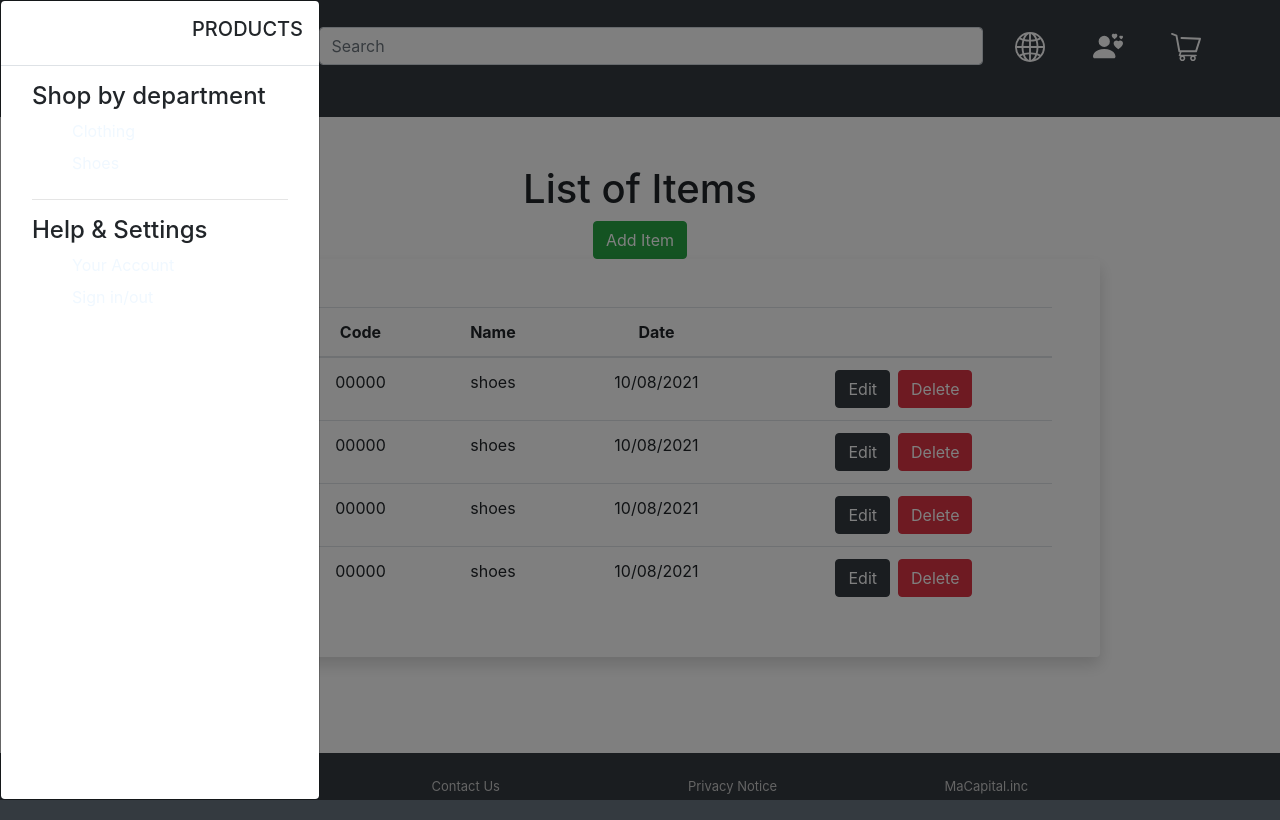
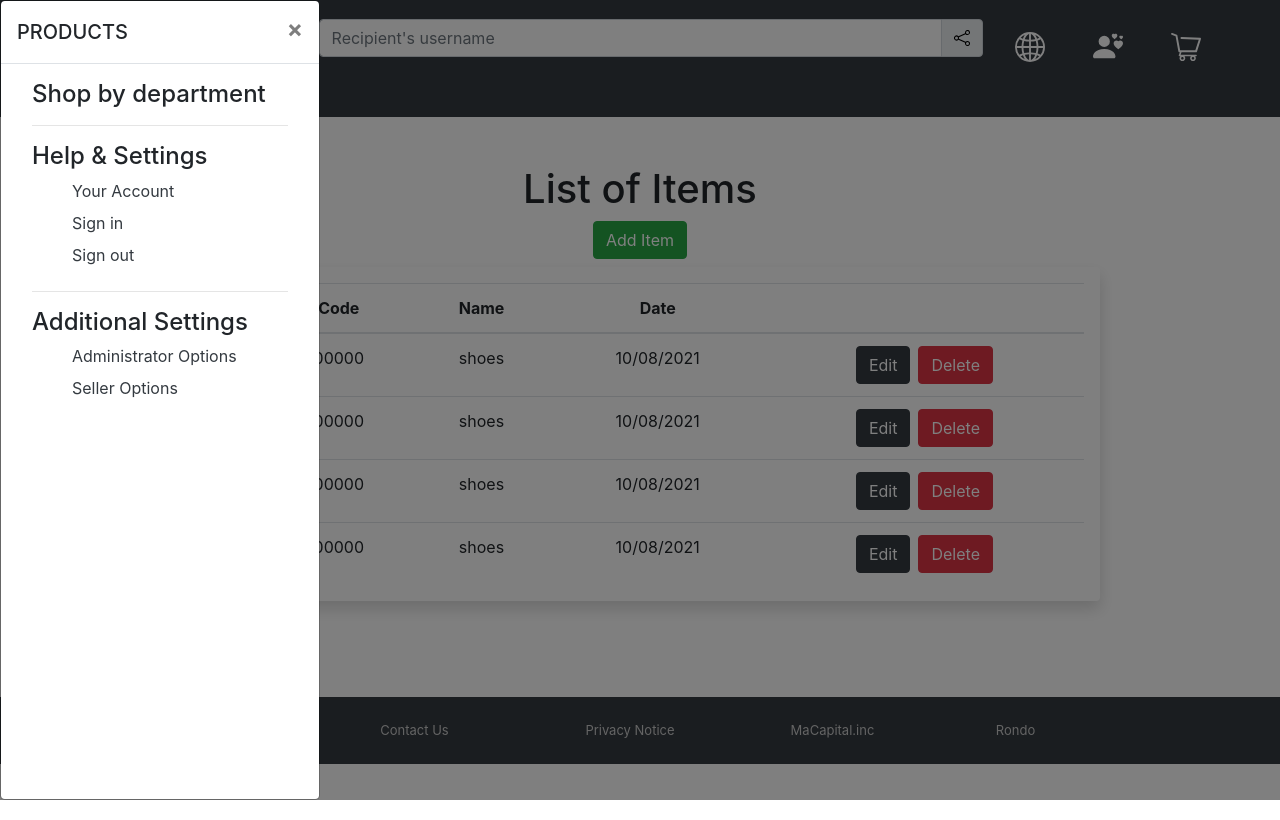
Before and after one commit to MaCapital/mac-ecomerce-ui, a React (Create React App) app: page /productman in a window 1280 px wide. Both pictures are taken after a click on the label "ALL". Built offline with nearby package versions, Linux system fonts and the light colour scheme; no server answers.

Commit message:
adding product manager button and product manager modal

```diff
--- a/src/Components/HeaderNavbar.js
+++ b/src/Components/HeaderNavbar.js
@@ -103,6 +103,10 @@
     const handleSignIn = () => {
         history.push('/login')
     }
+
+    const handleProductManager = () => {
+        history.push('/productman');
+    }
     return (
         <>
             {/*navbar*/}
@@ -170,13 +174,16 @@
                 <div className="modal-dialog" role="document">
                     <div className="modal-content" >
                         <div className="modal-header">
-                            <button type="menu" className="close" data-dismiss="modal" aria-label="Close">
+                            <h5 className="modal-title" id="exampleModalCenterTitle">PRODUCTS</h5>
+                            <button type="button" className="close" data-dismiss="modal" aria-label="Close">
+                                <span aria-hidden="true">×</span>
                             </button>
-                            <h5>PRODUCTS</h5>
                         </div>
+
                         <div className="modal-body">
                             <div className="container">
-                                <h4>Shop by department</h4>
+
+                                <h4>Shop by department </h4>
                                 <ul className="shop_departmen_modal" style={{ listStyle: 'none' }}>
                                     {/* rendering list of categories here */}
                                     {categorycolumn}
@@ -187,6 +194,13 @@
                                     <li><label className="text-dark" type="button" htmlFor>Your Account</label></li>
                                     <li><label type="button" className="text-dark" htmlFor data-dismiss="modal" onClick={handleSignIn}>Sign in</label></li>
                                     <li><label type="button" className="text-dark" htmlFor onClick={handleLogout} data-dismiss="modal">Sign out</label></li>
+                                </ul>
+
+                                <hr className="text-black-50" />
+                                <h4>Additional Settings</h4>
+                                <ul className="help_settings_modal" style={{ listStyle: 'none' }}>
+                                    <li><label data-dismiss="modal" className="text-dark" type="button" htmlFor>Administrator Options</label></li>
+                                    <li><label data-dismiss="modal" className="text-dark" type="button" onClick={handleProductManager} htmlFor>Seller Options</label></li>
                                 </ul>
                             </div>
                         </div>
@@ -201,7 +215,7 @@
                         <div className="modal-header">
                             <button type="menu" className="close" data-dismiss="modal" aria-label="Close">
                             </button>
-                            <h5>PRODUCTS</h5>
+                            <h5>PRODUCTS s</h5>
                         </div>
                         <div className="modal-body">
                             <div className="container">
@@ -217,8 +231,9 @@
                                 <ul className="help_settings_modal" style={{ listStyle: 'none' }}>
                                     <li><label className="text-dark" type="button" htmlFor>Your Account</label></li>
                                     <li><label type="button" className="text-dark" htmlFor data-dismiss="modal" onClick={handleSignIn}>Sign in</label></li>
-                                    <li><label type="button" className="text-dark" htmlFor onClick={handleLogout} data-dismiss="modal">Sign out</label></li>
+                                    <li><label type="button" className="text-dark" htmlFor onClick={handleLogout} data-dismiss="modal">Sign out </label></li>
                                 </ul>
+
                             </div>
                         </div>
                     </div>
--- a/src/Components/ItemView.js
+++ b/src/Components/ItemView.js
@@ -1,69 +1,36 @@
 import 'bootstrap/dist/css/bootstrap.min.css';
 import 'bootstrap/dist/js/bootstrap.bundle.min';
 import '../App.css';
-import Logo from '../images/Icons/tropical-storm.svg'
-import Deliver from '../images/Icons/geo-alt-fill.svg'
-import Language from '../images/Icons/globe2.svg'
-import CartIcon from '../images/Icons/cart.svg'
-import Person from '../images/Icons/person-circle.svg'
-import Google from '../images/Icons/google.svg'
-import AccountIcon from '../images/Icons/person-hearts.svg'
-function ItemView() {
+import { useEffect, useState } from 'react';
+import axios from 'axios';
+import HeaderNavbar from './HeaderNavbar';
+import Footer from './Footer';
+function ItemView(props) {
+
+    useEffect(() => {
+        console.log(props.sc)
+        async function getData() {
+            let responseData;
+            //let stateSC = props.sc;
+            await axios.get("http://http://localhost:8081/items?ids=" + props.sc)
+                .then((response) => responseData = response.data);
+            console.log(responseData);
+            fillItem(responseData);
+        }
+        getData();
+    }, [props.sc]);
+
+    const fillItem = (data) => {
+
+    }
+
     return (
         <div>
-            {/*navbar*/}
-            <div className="container-fluid">
-                <nav className="row navbar navbar-expand-md navbar-dark bg-dark pb-0">
-                    <div className="container-fluid">
-                        <img src={Logo} style={{ width: "40px", height: "40px" }} alt="" className="src col-1" />
-
-                        <button className="navbar-toggler" type="button" data-bs-toggle="collapse" data-bs-target="#navbarCollapse" aria-controls="navbarCollapse" aria-expanded="false" aria-label="Toggle navigation">
-                            <span className="navbar-toggler-icon" />
-                        </button>
-
-                        <div className="collapse navbar-collapse" id="navbarCollapse">
-                            <ul className="navbar-nav me-auto mb-1 mb-md-0 p-2 col-2 justify-content-center text-center">
-                                <li className="nav-item delivery">
-                                    <a className="nav-link active" aria-current="page" href="#">
-                                        <div>Delivery to</div>
-                                        <img src={Deliver} style={{ width: "50px", height: "25px" }} alt="" className="src" />
-                                    </a>
-                                </li>
-                            </ul>
-                            <input className="form-control nav-item me-2" type="search" placeholder="Search" aria-label="Search" />
-                            <ul className="navbar-nav mx-2 mb-1 mb-md-0 p-2">
-                                <li className="nav-item">
-                                    <a href="#" className="nav-item navbar-brand me-auto mb-2 mb-md-0 px-3 " >
-                                        <img src={Language} style={{ width: "30px", height: "30px" }} alt="" className="src" />
-                                    </a>
-                                </li>
-                                <li className="nav-item ">
-                                    <a className="nav-item navbar-brand me-auto mb-2 mb-md-0 px-3 " aria-current="page" href="#"><img src={AccountIcon} style={{ width: "30px", height: "30px" }} alt="" className="src" /></a>
-                                </li>
-                                <li className="nav-item ">
-                                    <a className="nav-item navbar-brand me-auto mb-2 mb-md-0 px-3 " href="#">
-                                        <img src={CartIcon} style={{ width: "30px", height: "30px" }} alt="" className="src" />
-                                    </a>
-                                </li>
-                            </ul>
-                        </div>
-                    </div>
-                </nav>
-                <div className="row bg-dark pb-0 mb-0">
-                    <div className="col-1 px-5 pt-0 pb-0 ">
-                        <label htmlFor type="button" className="col font-weight-light px-4" data-toggle="modal" data-target="#myModal2">ALL</label>
-                    </div>
-                    <div className="col-4 px-5 pt-0 pb-0">
-                        <label htmlFor type="button" className="col font-weight-light px-5" data-target="#">Today's deals</label>
-                    </div>
-                </div>
-            </div >
-            {/*end navbar*/}
+            <HeaderNavbar scFunction={props.scFunction} />
             {/*content-items-login-register,etc*/}
             <div className>
                 <div className="container bg-white mx-5 my-3">
                     <div className="row">
-
                         {/*carousel + details product*/}
                         <div className="container">
                             <div className="row mb-3">
@@ -136,46 +103,8 @@
                 </div>
             </div>
             {/*footer*/}
-            <footer className="footer  bg-dark">
-                <div className="container">
-                    <div className="row p-4 ">
-                        <div className="col common-letter px-5">Conditions of Use</div>
-                        <div className="col common-letter">Contact Us</div>
-                        <div className="col common-letter">Privacy Notice</div>
-                        <div className="col common-letter">MaCapital.inc </div>
-                    </div>
-                </div>
-            </footer>
-            {/*MODAL - ALL*/}
-            <div className="modal fade" id="myModal2" tabIndex={-1} role="dialog" aria-labelledby="myModalLabel2">
-                <div className="modal-dialog" role="document">
-                    <div className="modal-content">
-                        <div className="modal-header">
-                            <button type="menu" className="close" data-dismiss="modal" aria-label="Close">
-                            </button>
-                            <h5>PRODUCTS</h5>
-                        </div>
-                        <div className="modal-body">
-                            <div className="container">
-                                <h4>Shop by department</h4>
-                                <ul className="shop_departmen_modal" style={{ listStyle: 'none' }}>
-                                    <li><label className="text-black " htmlFor type="button">Clothing</label>
-                                        <div>
-                                        </div></li>
-                                    <li><label className="text-black" htmlFor type="button">Shoes</label></li>
-                                </ul>
-                                <hr className="text-black-50" />
-                                <h4>Help &amp; Settings</h4>
-                                <ul className="help_settings_modal" style={{ listStyle: 'none' }}>
-                                    <li><label className="text-black" type="button" htmlFor>Your Account</label></li>
-                                    <li><label type="button" className="text-black" htmlFor>Sign in/out</label></li>
-                                </ul>
-                            </div>
-                        </div>
-                    </div>
-                </div>
-            </div>
-            {/*END MODAL - ALL*/}
+            <Footer />
+
         </div>
     );
 }
--- a/src/Components/Login.js
+++ b/src/Components/Login.js
@@ -67,7 +67,8 @@
             <HeaderNavbar scFunction={props.scFunction} />
             {/*end navbar*/}
             {/*content-items-login-register,etc*/}
-            <div className="container ">
+            <div className="container"  >
+                <div className="container  mb-5 pb-5 pt-2 mt-3"  >
                     <div className="row mb-5 mx-5 px-5  justify-content-center">
                         <form className="form-signin m-5  ">
                             <div className="text-center mb-4">
@@ -93,6 +94,8 @@
                         </form>
                     </div>
                 </div>
+
+            </div>
             {/*footer*/}
             <Footer />
         </div>
--- a/src/Components/ProductManager.js
+++ b/src/Components/ProductManager.js
@@ -1,76 +1,28 @@
 import 'bootstrap/dist/css/bootstrap.min.css';
 import 'bootstrap/dist/js/bootstrap.bundle.min';
 import '../App.css';
-import Logo from '../images/Icons/tropical-storm.svg'
-import Deliver from '../images/Icons/geo-alt-fill.svg'
-import Language from '../images/Icons/globe2.svg'
-import CartIcon from '../images/Icons/cart.svg'
-import AccountIcon from '../images/Icons/person-hearts.svg'
-
+import HeaderNavbar from './HeaderNavbar';
+import Footer from './Footer';
 function ProductManager() {
   return (
     <div>
       {/*navbar*/}
-      <div className="container-fluid">
-        <nav className="row navbar navbar-expand-md navbar-dark bg-dark pb-0">
-          <div className="container-fluid">
-            <img src={Logo} style={{ width: "40px", height: "40px" }} alt="" className="src col-1" />
-
-            <button className="navbar-toggler" type="button" data-bs-toggle="collapse" data-bs-target="#navbarCollapse" aria-controls="navbarCollapse" aria-expanded="false" aria-label="Toggle navigation">
-              <span className="navbar-toggler-icon" />
-            </button>
-
-            <div className="collapse navbar-collapse" id="navbarCollapse">
-              <ul className="navbar-nav me-auto mb-1 mb-md-0 p-2 col-2 justify-content-center text-center">
-                <li className="nav-item delivery">
-                  <a className="nav-link active" aria-current="page" href="#">
-                    <div>Delivery to</div>
-                    <img src={Deliver} style={{ width: "50px", height: "25px" }} alt="" className="src" />
-                  </a>
-                </li>
-              </ul>
-              <input className="form-control nav-item me-2" type="search" placeholder="Search" aria-label="Search" />
-              <ul className="navbar-nav mx-2 mb-1 mb-md-0 p-2">
-                <li className="nav-item">
-                  <a href="#" className="nav-item navbar-brand me-auto mb-2 mb-md-0 px-3 " >
-                    <img src={Language} style={{ width: "30px", height: "30px" }} alt="" className="src" />
-                  </a>
-                </li>
-                <li className="nav-item ">
-                  <a className="nav-item navbar-brand me-auto mb-2 mb-md-0 px-3 " aria-current="page" href="#"><img src={AccountIcon} style={{ width: "30px", height: "30px" }} alt="" className="src" /></a>
-                </li>
-                <li className="nav-item ">
-                  <a className="nav-item navbar-brand me-auto mb-2 mb-md-0 px-3 " href="#">
-                    <img src={CartIcon} style={{ width: "30px", height: "30px" }} alt="" className="src" />
-                  </a>
-                </li>
-              </ul>
-            </div>
-          </div>
-        </nav>
-        <div className="row bg-dark pb-0 mb-0">
-          <div className="col-1 px-5 pt-0 pb-0 ">
-            <label htmlFor type="button" className="col font-weight-light px-4" data-toggle="modal" data-target="#myModal2">ALL</label>
-          </div>
-          <div className="col-4 px-5 pt-0 pb-0">
-            <label htmlFor type="button" className="col font-weight-light px-5" data-target="#">Today's deals</label>
-          </div>
-        </div>
-      </div >
+      <HeaderNavbar />
       {/*end navbar*/}
       {/*content-items-login-register,etc*/}
 
       <section className="pb-5 header text-center">
         <div className="container py-5 ">
-          <div >
+          <div className='pb-2'>
             <h1>List of Items</h1>
-            <button className="btn btn-success " type="button" data-toggle="tooltip" data-placement="top" title="Edit">Add Item</button>
+            <button className="btn btn-success " type="button"
+              data-placement="top" title="Edit" data-toggle="modal" data-target="#myModalAdd">Add Item</button>
 
           </div>
           <div className="row">
             <div className="col-lg-10 mx-auto" >
               <div className="card border-0 shadow" >
-                <div className="card-body p-5" >
+                <div className="card-body p-3" >
                   {/* Responsive table */}
                   <div className="table-responsive" >
                     <table className="table m-0">
@@ -168,47 +120,96 @@
 
 
       {/*footer*/}
-      <footer className="footer  bg-dark">
-        <div className="container">
-          <div className="row p-4 ">
-            <div className="col common-letter px-5">Conditions of Use</div>
-            <div className="col common-letter">Contact Us</div>
-            <div className="col common-letter">Privacy Notice</div>
-            <div className="col common-letter">MaCapital.inc </div>
-          </div>
-        </div>
-      </footer>
+      <Footer />
       {/*MODAL - ALL*/}
-      <div className="modal fade" id="myModal2" tabIndex={-1} role="dialog" aria-labelledby="myModalLabel2">
-        <div className="modal-dialog" role="document">
+      <div className="modal" id="myModalAdd" tabIndex={-1} role="dialog" aria-labelledby="exampleModalCenterTitle" aria-hidden="true">
+        <div className="modal-dialog modal-dialog-centered modal-dialog-scrollable" role="document">
           <div className="modal-content">
             <div className="modal-header">
-              <button type="menu" className="close" data-dismiss="modal" aria-label="Close">
+              <h5 className="modal-title" id="exampleModalCenterTitle">Add a New Product</h5>
+              <button type="button" className="close" data-dismiss="modal" aria-label="Close">
+                <span aria-hidden="true">×</span>
               </button>
-              <h5>PRODUCTS</h5>
             </div>
             <div className="modal-body">
-              <div className="container">
-                <h4>Shop by department</h4>
-                <ul className="shop_departmen_modal" style={{ listStyle: 'none' }}>
-                  <li><label className="text-black " htmlFor type="button">Clothing</label>
-                    <div>
-                    </div></li>
-                  <li><label className="text-black" htmlFor type="button">Shoes</label></li>
-                </ul>
-                <hr className="text-black-50" />
-                <h4>Help &amp; Settings</h4>
-                <ul className="help_settings_modal" style={{ listStyle: 'none' }}>
-                  <li><label className="text-black" type="button" htmlFor>Your Account</label></li>
-                  <li><label type="button" className="text-black" htmlFor>Sign in/out</label></li>
-                </ul>
+              {/**id */}
+              {/**name  */}
+              <div className="input-group mb-3">
+                <div className="input-group-prepend">
+                  <span className="input-group-text" id="basic-addon1">Product name</span>
+                </div>
+                <input type="text" className="form-control" placeholder="Item's name" aria-label="Username" aria-describedby="basic-addon1" />
               </div>
+
+              {/**price  */}
+              <div className="input-group mb-3">
+                <div className="input-group-prepend">
+                  <span className="input-group-text">Price</span>
+                </div>
+                <input type="text" className="form-control" aria-label="Amount (to the nearest dollar)" placeholder='$' />
+              </div>
+              {/**subcatid */}
+              <div className="input-group mb-3">
+                <div className="input-group-prepend">
+                  <button className="btn btn-outline-secondary dropdown-toggle" type="button" data-toggle="dropdown" aria-expanded="false">Subcategoria</button>
+                  <div className="dropdown-menu">
+                    <a className="dropdown-item" href="#">Action</a>
+                    <a className="dropdown-item" href="#">Another action</a>
+                    <a className="dropdown-item" href="#">Something else here</a>
+                    <div role="separator" className="dropdown-divider" />
+                    <a className="dropdown-item" href="#">Separated link</a>
+                  </div>
+                </div>
+              </div>
+              {/**date  */}
+
+              {/**image  */}
+              <div className="input-group mb-3">
+                <input type="file" className="form-control" placeholder="Search your picture..." aria-label="Recipient's username" aria-describedby="button-addon2" />
+                <div className="input-group-append">
+                  <button className="btn btn-outline-secondary" type="button" id="button-addon2">Upload</button>
+                </div>
+              </div>
+              {/**color  */}
+              <div className="input-group mb-3">
+                <div className="input-group-prepend">
+                  <span className="input-group-text">Color</span>
+                </div>
+                <input type="text" className="form-control" aria-label="Amount (to the nearest dollar)" placeholder='Color' />
+              </div>
+              {/**measure  */}
+              <div className="input-group mb-3">
+                <div className="input-group-prepend">
+                  <span className="input-group-text">Size</span>
+                </div>
+                <input type="text" className="form-control" aria-label="Amount (to the nearest dollar)" placeholder='measure' />
+              </div>
+              {/**brand  */}
+              <div className="input-group mb-3">
+                <div className="input-group-prepend">
+                  <span className="input-group-text">Brand</span>
+                </div>
+                <input type="text" className="form-control" aria-label="" placeholder='Brand' />
+              </div>
+              {/**about */}
+              <div className="input-group mb-3">
+                <div className="input-group-prepend">
+                  <span className="input-group-text">Description</span>
+                </div>
+                <textarea className="form-control" aria-label="With textarea" defaultValue={""} />
+              </div>
+              {/**warehouse  */}
+
+            </div>
+            <div className="modal-footer">
+              <button type="button" className="btn btn-secondary" data-dismiss="modal">Close</button>
+              <button type="button" className="btn btn-success">Save changes</button>
             </div>
           </div>
         </div>
       </div>
       {/*END MODAL - ALL*/}
-    </div>
+    </div >
   );
 }
 
```
Also changed, not shown: src/App.css (+12 -0 lines). Lines whose indentation alone changed are shown as unchanged.
